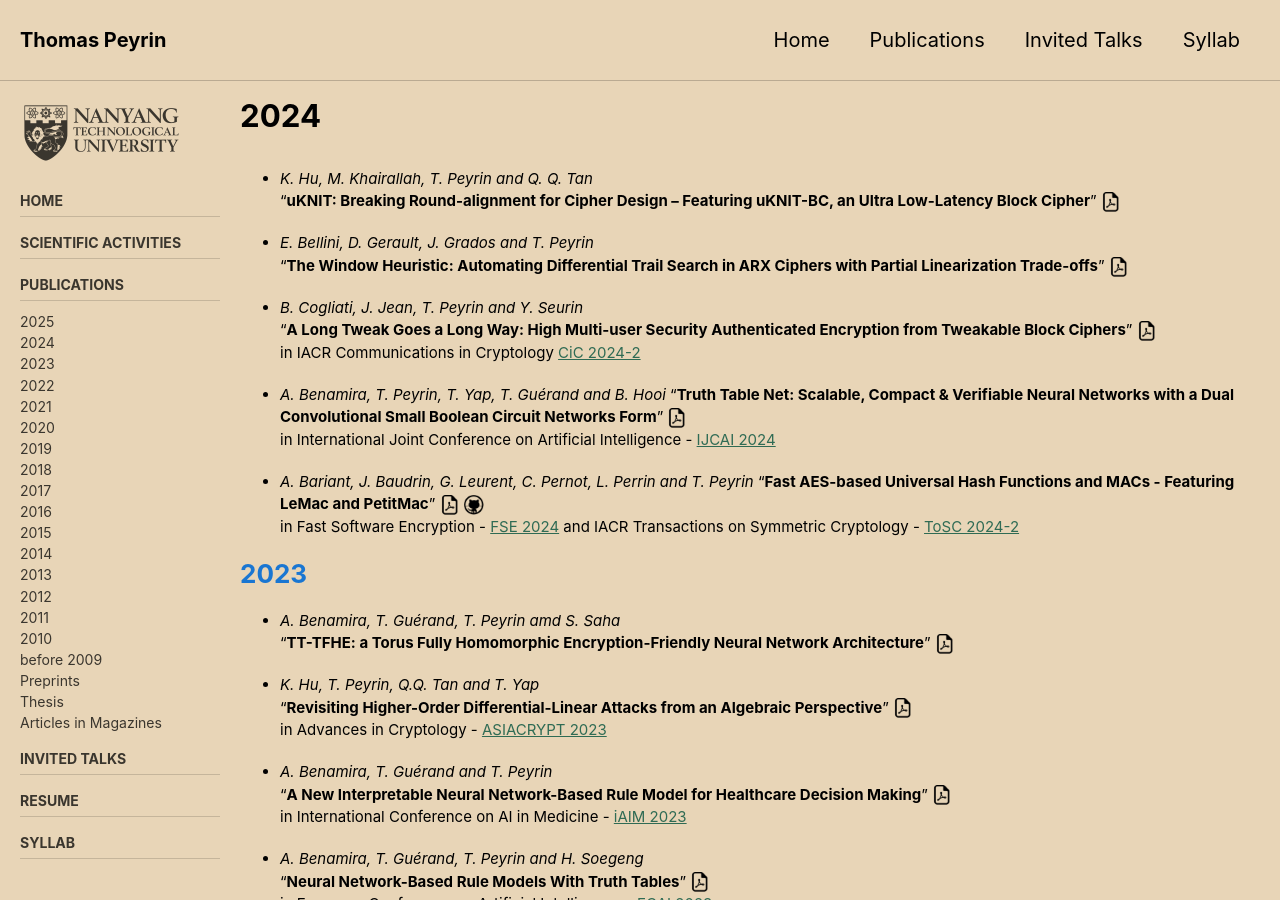
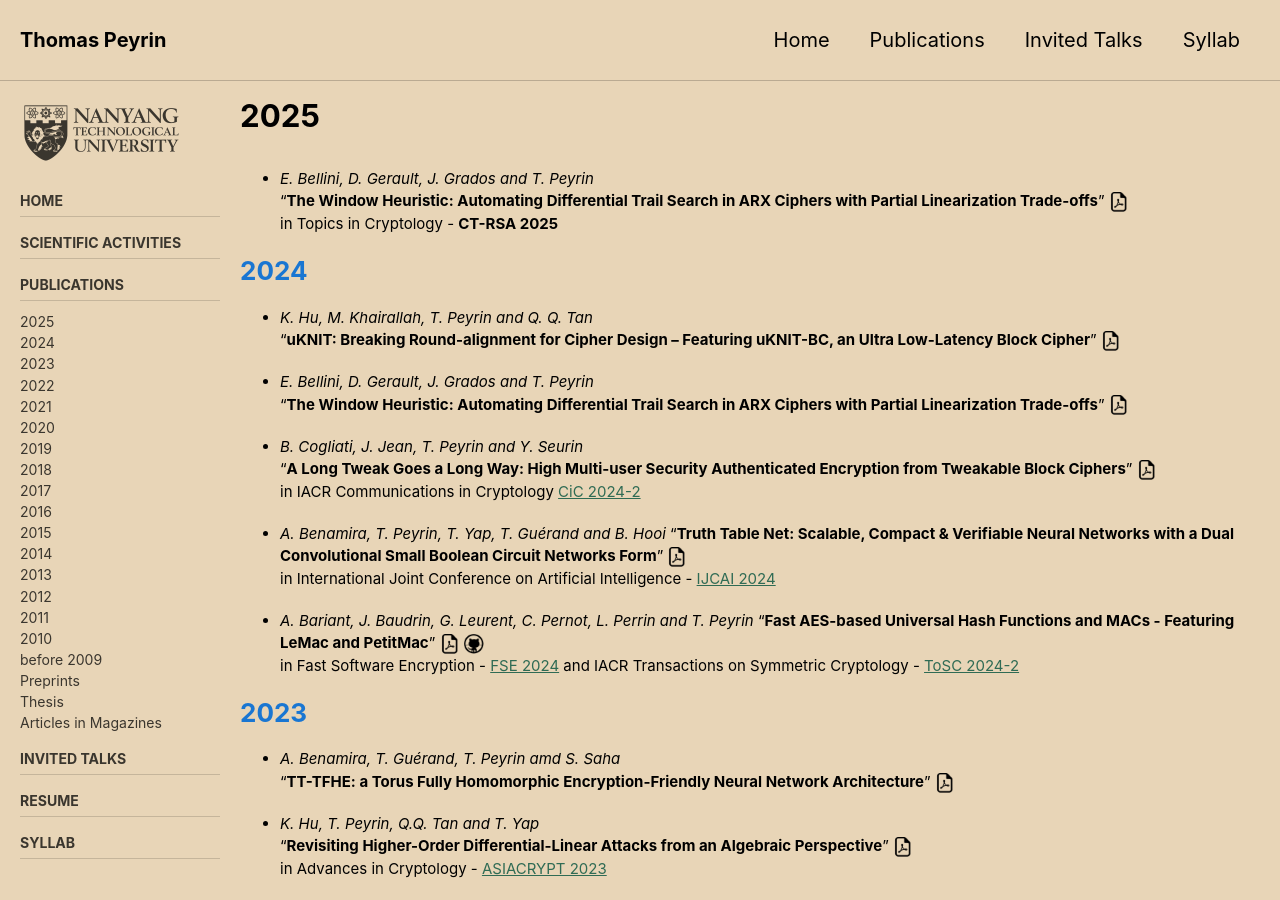
Before and after one commit to thomaspeyrin/web, a Jekyll site: the page built from publications.md, in a window 1280 px wide and 900 px high. Built offline with Jekyll 4.4.1, drawn with Linux system fonts in a browser that asks for light colours; cached includes are drawn as plain includes; nearby versions of some CDN libraries; our own code applies the rules of GitHub Pages for plain Markdown files.

Commit message:
Update publications.md

```diff
--- a/publications.md
+++ b/publications.md
@@ -8,6 +8,12 @@ sidebar:
     image_alt: "image"
     nav: "docsp"
 ---
+
+# 2025
+
+- *E. Bellini, D. Gerault, J. Grados and T. Peyrin*
+"**The Window Heuristic: Automating Differential Trail Search in ARX Ciphers with Partial Linearization Trade-offs**"   [![](https://thomaspeyrin.github.io/web/assets/images/pdf_icon_small.png "article")](https://eprint.iacr.org/2024/1743)
+in Topics in Cryptology - **CT-RSA 2025**
 
 # 2024
 
```
